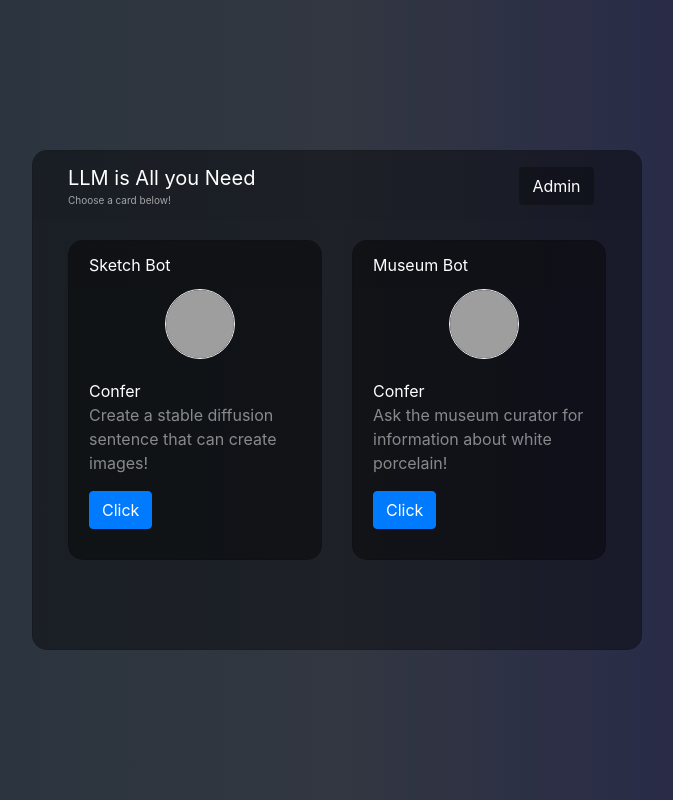
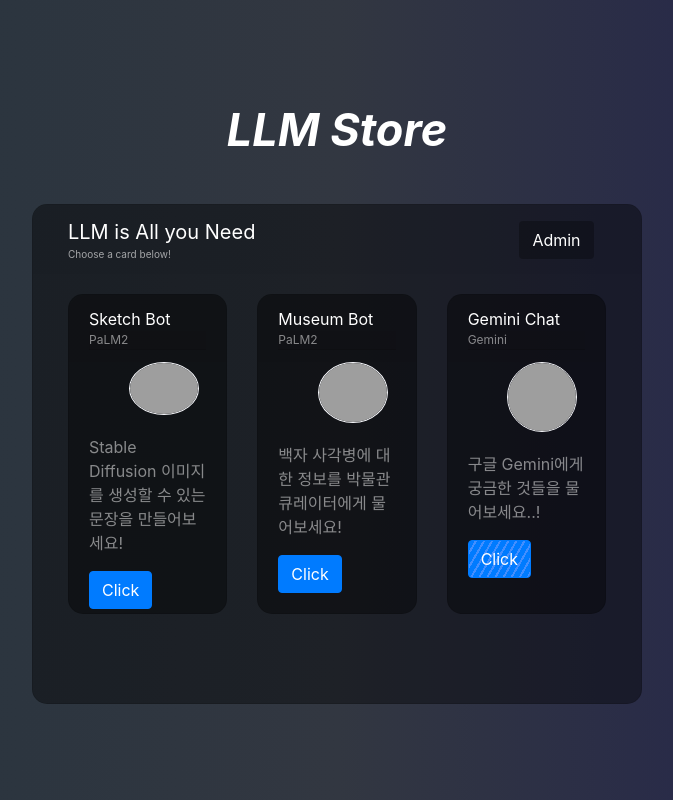
Before and after one commit to DONGWEONSHIN/llm_is_all_you_need, a Flask app: page / in a window 1280 px wide. Shown: the whole page, without its empty margins (303-976 px from the left). Run offline with Flask 3, Linux system fonts and the light colour scheme; some libraries are stand-ins or nearby versions; grey boxes are pictures that could not be loaded.

Commit message:
UI UX code add

```diff
--- a/static/chat.js
+++ b/static/chat.js
@@ -33,6 +33,9 @@ function upload() {
 */
 
 // html button function
+function main() {
+  window.location.href = '/';
+}
 function admin() {
   window.location.href = '/admin';
 }
--- a/static/style.css
+++ b/static/style.css
@@ -312,6 +312,42 @@ body,html{
 	height: 20rem;
 }
 
+.card-header-left{
+	padding: 0;
+	margin-bottom: 0;
+	background-color: rgba(0,0,0,.03);
+	border-bottom: 1px solid rgba(0,0,0,.125);
+	font-size: 12px;
+}
+
+.card-none-btn{
+	pointer-events: none;
+}
+
+.card-obliqueline-btn {
+    background: repeating-linear-gradient(
+		120deg,
+		rgb(82, 172, 255),
+		rgb(82, 172, 255) 15px,
+		rgb(252, 252, 252) 0,
+		rgb(252, 252, 252) 30px);
+	/* with multiple color stop lengths */
+	background-image: repeating-linear-gradient(
+		120deg,
+		transparent 0 5px,
+		rgb(68, 143, 254) 5px 7px
+	  );
+}
+
+.card-header-center{
+	text-align: center;
+	padding: 0;
+	margin-bottom: 40px;
+	font-size: 45px;
+	font-style: italic;
+	font-weight: bold;
+}
+
 @media(max-width: 576px){
 	.contacts_card{
 	margin-bottom: 15px !important;
--- a/templates/admin.html
+++ b/templates/admin.html
@@ -40,15 +40,15 @@
 						</div>
 						<div id="messageFormeight" class="card-body msg_card_body">
 						</div>
-						<div id="block-pdf" class="card-footer">
-							<form id="messageArea" class="input-group"> <!--style="display:block"-->
+						<div id="block-pdf" class="card-footer" style="display:block"> <!--style="display:block"-->
+							<form id="messageArea" class="input-group">
                                 <input type="text" id="text" name="msg" placeholder="Type your message..." autocomplete="off" class="form-control type_msg" required/>
 								<div class="input-group-append">
 									<button type="submit" id="send" class="input-group-text send_btn"><i class="fas fa-location-arrow"></i></button>
 								</div>
 							</form>
 						</div>
-						<div id="none-pdf" class="card-footer" style="display:none">
+						<div id="none-pdf" class="card-footer" style="display:block"> <!--style="display:none"-->
 							<form id="messageAreaPdf" class="input-group">
                                 <input type="text" id="text" name="msg" placeholder="Type your PDF..." autocomplete="off" class="form-control type_msg" required/>
 								<div class="input-group-append">
--- a/templates/diffusion.html
+++ b/templates/diffusion.html
@@ -21,7 +21,8 @@
 						<div class="card-header msg_head">
 							<div class="d-flex bd-highlight">
 								<div class="img_cont">
-									<img src="https://i.ibb.co/RG8HdcZ/picture11.png" class="rounded-circle user_img"/>
+									<img src="https://i.ibb.co/RG8HdcZ/picture11.png" class="rounded-circle user_img" onclick="main()" class="btn"/>
+
 									<!-- <span class="online_icon"></span> -->
 								</div>
 								<div class="user_info">
@@ -41,7 +42,7 @@
 						</div>
 						<div class="card-footer">
 							<form id="messageAreaDiffusion" class="input-group">
-                                <input type="text" id="text" name="msg" placeholder="Type your message..." autocomplete="off" class="form-control type_msg" required/>
+                                <input type="text" id="text" name="msg" placeholder="한글로 입력 후 'Enter Key'를 눌러주세요." autocomplete="off" class="form-control type_msg" required/>
 								<div class="input-group-append">
 									<button type="submit" id="send" class="input-group-text send_btn"><i class="fas fa-location-arrow"></i></button>
 								</div>
--- a/templates/index.html
+++ b/templates/index.html
@@ -16,6 +16,9 @@
     <div class="container-fluid h-100">
         <div class="row justify-content-center h-100">
             <div class="col-md-8 col-xl-6 chat">
+                <div class="card-header-center user_white">
+                    LLM Store
+                </div>
                 <div class="card">
                     <div class="card-header msg_head">
                         <div class="d-flex bd-highlight">
@@ -31,29 +34,52 @@
                         <div id="messageFormeight" class="card-body msg_card_body">
                             <div class="container">
                                 <div class="row">
-                                    <div class="col-6">
+                                    <div class="col-4">
                                         <div class="card card-style">
                                             <div class="card-header user_white">
                                                 <span>Sketch Bot</span>
+                                                <div class="card-header-left user_grey">
+                                                    PaLM2
+                                                </div>
                                             </div>
-                                                <img src="https://i.ibb.co/RG8HdcZ/picture11.png" class="rounded-circle-center user_img"/>
+                                                <img src="https://i.ibb.co/RG8HdcZ/picture11.png" class="rounded-circle-center user_img" onclick="chatDiffusion()"/>
                                             <div class="card-body">
-                                                <span class="card-title user_white">Confer</span>
-                                                <p class="card-text user_grey">Create a stable diffusion sentence that can create images!</p>
+                                                <!--<span class="card-title user_white">CF.</span>-->
+                                                <!--<p class="card-subtitle user_grey">PaLM2</p>-->
+                                                <p class="card-text user_grey">Stable Diffusion 이미지를 생성할 수 있는 문장을 만들어보세요!</p>
                                                 <button onclick="chatDiffusion()" class="btn btn-primary">Click</button>
                                             </div>
                                         </div>
                                     </div>
-                                    <div class="col-6">
+                                    <div class="col-4">
                                         <div class="card card-style">
                                             <div class="card-header user_white">
                                                 <span>Museum Bot</span>
+                                                <div class="card-header-left user_grey">
+                                                    PaLM2
+                                                </div>
                                             </div>
-                                            <img src="https://i.ibb.co/R9Wpxpk/circular-chungjahyanngro.png" class="rounded-circle-center user_img"/>
+                                            <img src="https://i.ibb.co/R9Wpxpk/circular-chungjahyanngro.png" class="rounded-circle-center user_img" onclick="chatMuseum()"/>
                                             <div class="card-body user_grey">
-                                                <span class="card-title user_white">Confer</span>
-                                                <p class="card-text">Ask the museum curator for information about white porcelain!</p>
+                                                <!--<span class="card-title user_white">Confer</span>-->
+                                                <p class="card-text">백자 사각병에 대한 정보를 박물관 큐레이터에게 물어보세요!</p>
                                                 <button onclick="chatMuseum()" class="btn btn-primary">Click</button>
+                                            </div>
+                                        </div>
+                                    </div>
+                                    <div class="col-4">
+                                        <div class="card card-style">
+                                            <div class="card-header user_white">
+                                                <span>Gemini Chat</span>
+                                                <div class="card-header-left user_grey">
+                                                    Gemini
+                                                </div>
+                                            </div>
+                                            <img src="https://i.ibb.co/g71jY0h/gemini-logo.jpg" class="rounded-circle-center user_img card-none-btn" onclick="chatMuseum()"/>
+                                            <div class="card-body user_grey">
+                                                <!--<span class="card-title user_white">Confer</span>-->
+                                                <p class="card-text">구글 Gemini에게 궁금한 것들을 물어보세요..!</p>
+                                                <button onclick="chatMuseum();" class="btn btn-primary card-none-btn card-obliqueline-btn">Click</button>
                                             </div>
                                         </div>
                                     </div>
--- a/templates/museum.html
+++ b/templates/museum.html
@@ -21,7 +21,7 @@
 						<div class="card-header msg_head">
 							<div class="d-flex bd-highlight">
 								<div class="img_cont">
-									<img src="https://i.ibb.co/R9Wpxpk/circular-chungjahyanngro.png" class="rounded-circle user_img"/>
+									<img src="https://i.ibb.co/R9Wpxpk/circular-chungjahyanngro.png" class="rounded-circle user_img" onclick="main()" class="btn"/>
 									<!-- <span class="online_icon"></span> -->
 								</div>
 								<div class="user_info">
@@ -42,7 +42,7 @@
 						</div>
 						<div class="card-footer">
 							<form id="messageAreaMuseum" class="input-group">
-                                <input type="text" id="text" name="msg" placeholder="Type your message..." autocomplete="off" class="form-control type_msg" required/>
+                                <input type="text" id="text" name="msg" placeholder="한글로 입력 후 'Enter Key'를 눌러주세요." autocomplete="off" class="form-control type_msg" required/>
 								<div class="input-group-append">
 									<button type="submit" id="send" class="input-group-text send_btn"><i class="fas fa-location-arrow"></i></button>
 								</div>
```
